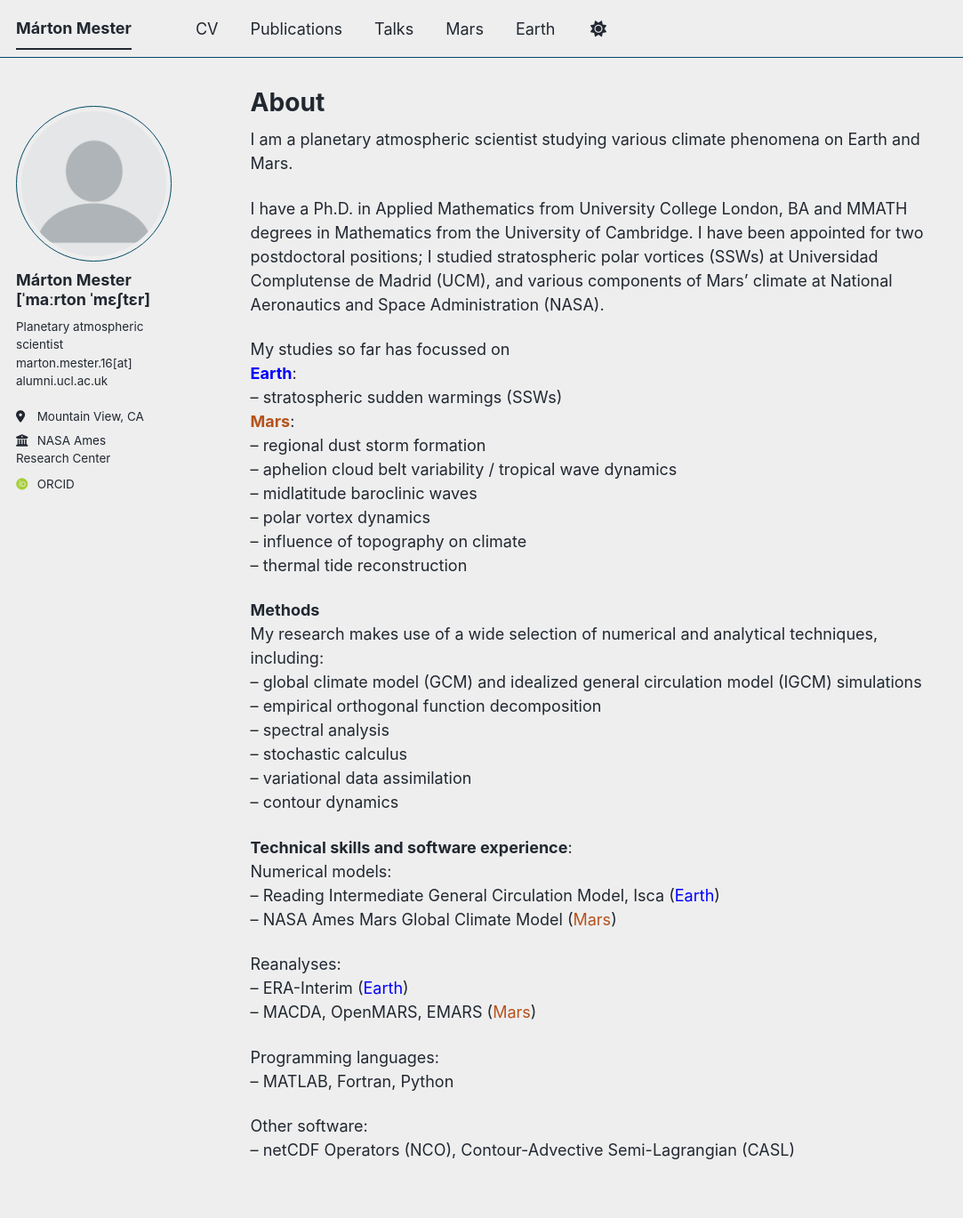
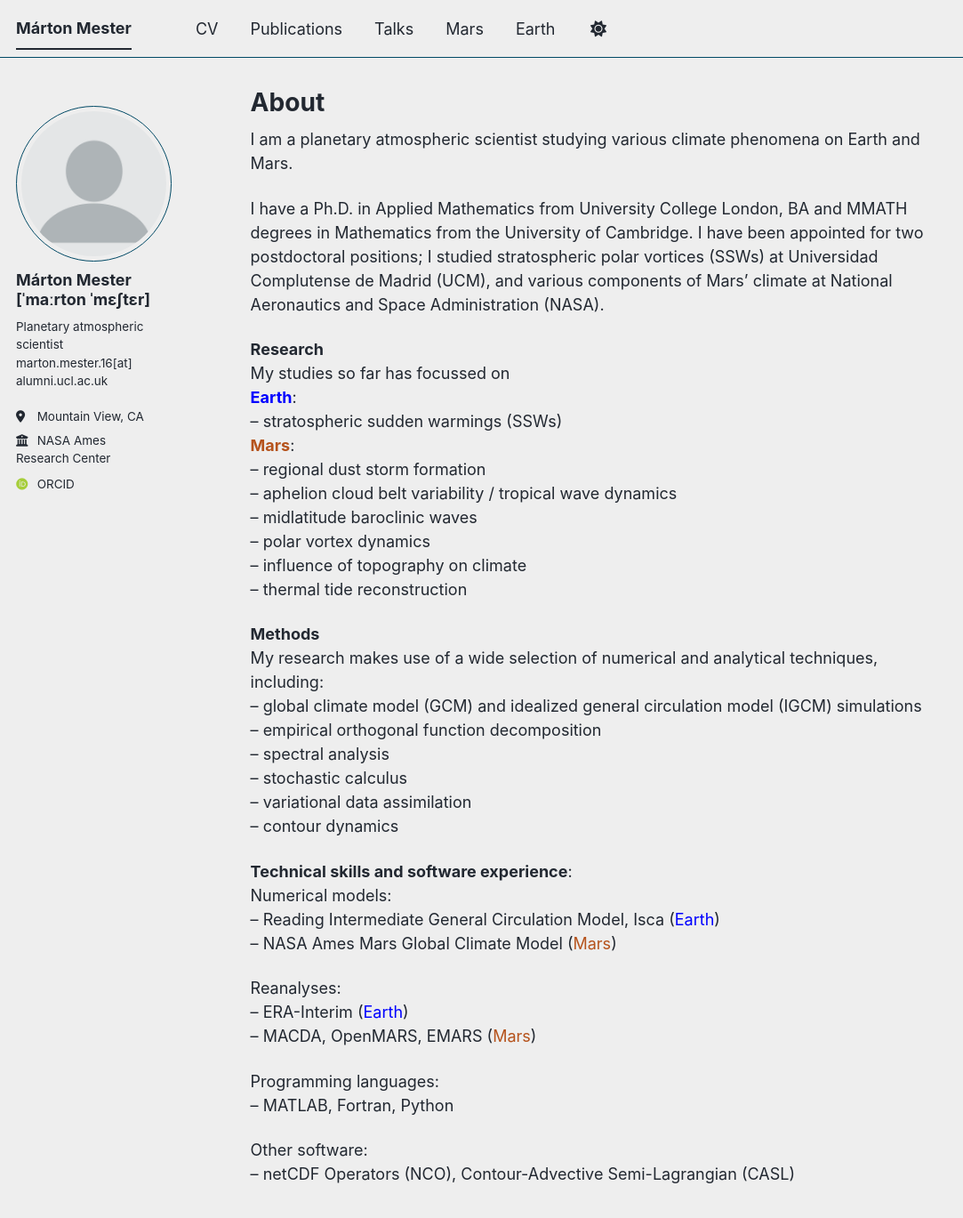
Before and after one commit to thengc6369/thengc6369.github.io, a Jekyll site: the page built from _pages/about.md, in a window 1280 px wide and 1383 px high. Shown: the top 1369 px of the window at 89% size, without its empty margins (0-1083 px from the left). Built offline with Jekyll 4.4.1, drawn with Linux system fonts in a browser that asks for light colours; some web fonts are replaced; a script bundle is joined from its source files by our own code; library files that are not in the unit come from our copies.

Commit message:
Update about.md

```diff
--- a/_pages/about.md
+++ b/_pages/about.md
@@ -8,6 +8,7 @@ I am a planetary atmospheric scientist studying various climate phenomena on Ear
 
 I have a Ph.D. in Applied Mathematics from University College London, BA and MMATH degrees in Mathematics from the University of Cambridge. I have been appointed for two postdoctoral positions; I studied stratospheric polar vortices (SSWs) at Universidad Complutense de Madrid (UCM), and various components of Mars' climate at National Aeronautics and Space Administration (NASA).
 
+<b>Research</b> <br>
 My studies so far has focussed on <br>
 <span style="color: blue;"> <b> Earth</b></span>: <br>
 &ndash; stratospheric sudden warmings (SSWs) <br>
```
